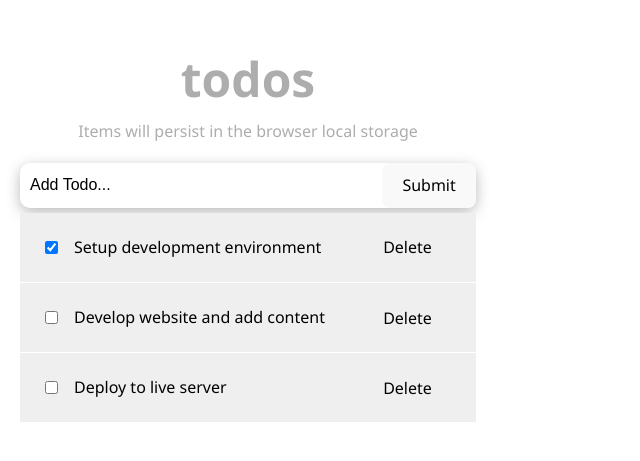
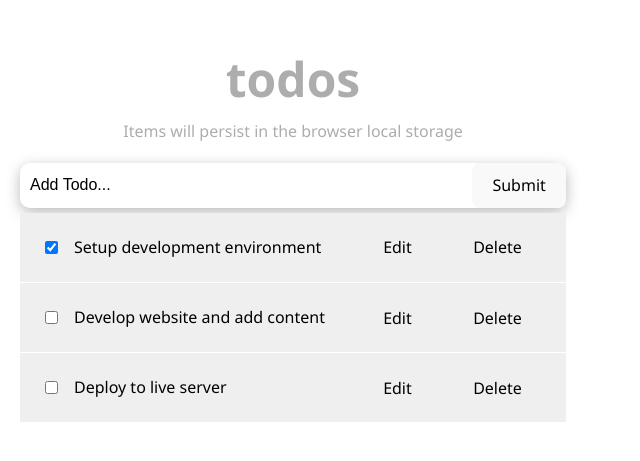
Before and after one commit to MayPyone/To-do-app, a React (Vite) app: page / in a window 1280 px wide. Shown: the part 211-672 px from the top of the page, without its empty margins (0-640 px from the left). Built offline with nearby package versions, Linux system fonts and the light colour scheme.

Commit message:
Add edit function

```diff
--- a/src/components/TodoItem.jsx
+++ b/src/components/TodoItem.jsx
@@ -1,23 +1,50 @@
 import styles from '@/styles/TodoItem.module.css';
-const TodoItem = ({ itemProp, handleChange, delTodo }) => {
+import { useState } from 'react';
+const TodoItem = ({ itemProp, handleChange, delTodo, setUpdate }) => {
+    const [editing, setEditing] = useState(false);
+    let viewMode = {};
+    let editMode = {};
+    if (editing) {
+      viewMode.display = 'none';
+    } else {
+      editMode.display = 'none';
+    }
     const completedStyle = {
         fontStyle: 'italic',
         color: '#595959',
         opacity: 0.4,
         textDecoration: 'line-through',
       };
+      const handleEditing = () => {
+        setEditing(true);
+      };
+      const handleUpdatedDone = (event) => {
+        if (event.key === 'Enter') {
+          setEditing(false);
+        }
+      };
     return (
         <li className={styles.item}>
-        <div className={styles.content}>
+         <div className={styles.content} style={viewMode}>
         <input
           type="checkbox"
           checked={itemProp.completed}
           onChange={() => handleChange(itemProp.id)}
         />
+
+        <button onClick={handleEditing}>Edit</button>
         <button onClick={() => delTodo(itemProp.id)}>Delete</button>
         <span style={itemProp.completed ? completedStyle : null}></span>
         {itemProp.title}
         </div>
+        <input
+      type="text"
+      value={itemProp.title}
+      className={styles.textInput}
+      style={editMode}
+      onChange={(e) => setUpdate(e.target.value, itemProp.id)}
+      onKeyDown={handleUpdatedDone}
+    />
       </li>
     );
   };
--- a/src/components/TodosList.jsx
+++ b/src/components/TodosList.jsx
@@ -1,5 +1,5 @@
 import TodoItem from '@/components/TodoItem';
-const TodosList = ({ todosProps, handleChange, delTodo }) => {
+const TodosList = ({ todosProps, handleChange, delTodo, setUpdate }) => {
     return (
       <ul>
         {todosProps.map((todo) => (
@@ -8,6 +8,7 @@
            itemProp={todo}
            handleChange={handleChange}
            delTodo={delTodo}
+           setUpdate={setUpdate}
          />
         ))}
       </ul>
--- a/src/components/TodosLogic.jsx
+++ b/src/components/TodosLogic.jsx
@@ -48,10 +48,21 @@
       };
       setTodos([...todos, newTodo]);
   };
+
+  const setUpdate = (updatedTitle, id) => {
+    setTodos(
+      todos.map((todo) => {
+        if (todo.id === id) {
+          todo.title = updatedTitle;
+        }
+        return todo;
+      })
+    );
+  };
     return (
         <div>
          <InputTodo addTodoItem={addTodoItem} />
-        <TodosList todosProps={todos} handleChange={handleChange} delTodo={delTodo} />
+        <TodosList todosProps={todos} handleChange={handleChange} delTodo={delTodo}  setUpdate={setUpdate} />
       </div>
 
     )
--- a/src/styles/TodoItem.module.css
+++ b/src/styles/TodoItem.module.css
@@ -31,3 +31,10 @@
     border: 1px solid #dfdfdf;
     outline: none;
   }
+
+  .textInput {
+    width: 100%;
+    padding: 10px;
+    border: 1px solid #dfdfdf;
+    outline: none;
+  }
```
